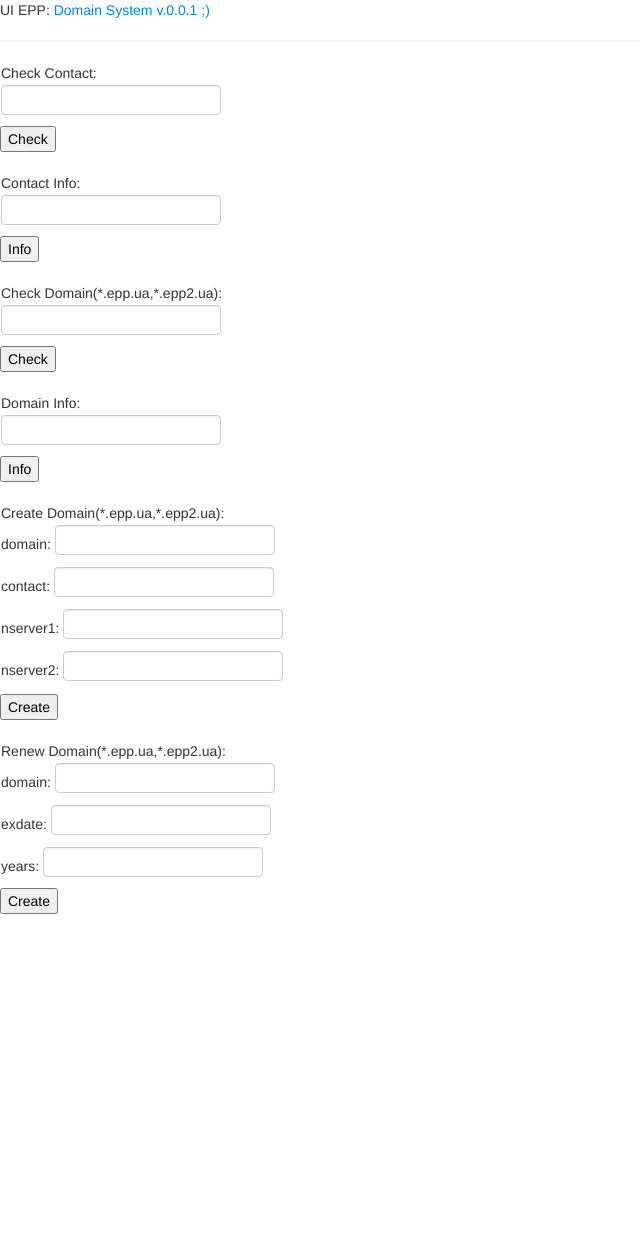
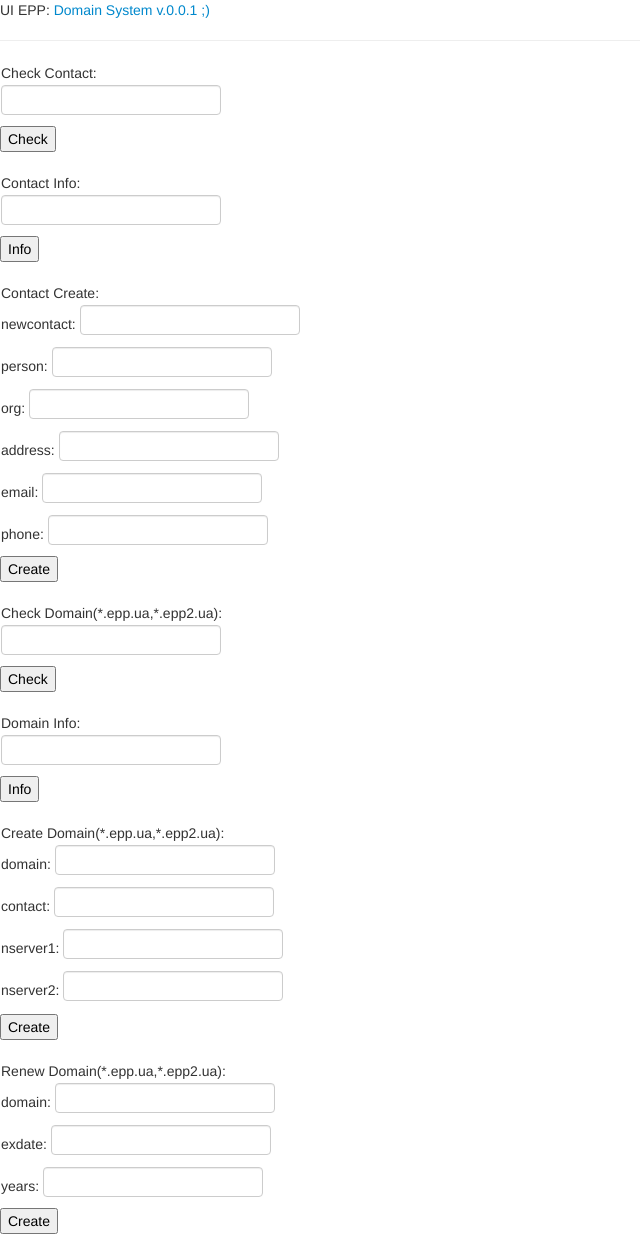
Before and after one commit to sailor777/flask-eppcli, a Flask app: page / in a window 1280 px wide. Shown: the whole page, without its empty margins (0-640 px from the left). Before the commit the page ends 914 px from the top, so only its background shows below. Run offline with Flask 2, Linux system fonts and the light colour scheme.

Commit message:
commit v.0.0.1

```diff
--- a/app/forms.py
+++ b/app/forms.py
@@ -20,13 +20,14 @@ class DomainInfoForm(Form):
     domaininfo = StringField('Domain_info', validators=[Length(min=2, max=255)])
 
 class ContactCreateForm(Form):
-    registrant = StringField('Contact ID', validators=[Length(min=3, max=16)])
-    person = StringField('First Last', validators=[Length(min=4, max=25)])
+    newcontact = StringField('Contact_ID', validators=[Length(min=3, max=16)])
+    person = StringField('First_Last', validators=[Length(min=4, max=25)])
     org = StringField('Company', validators=[Length(min=4, max=255)])
     address = StringField('Address', validators=[Length(min=4, max=255)])
     city = StringField('City', validators=[Length(min=4, max=25)])
-    cc = StringField('Counry Code', validators=[Length(min=2, max=2)])
-    email = StringField('Email Address', validators=[Length(min=6, max=240)])
+    pc = StringField('PostalCode', validators=[Length(min=4, max=25)])
+    country_code = StringField('Counry_Code', validators=[Length(min=2, max=2)])
+    email = StringField('Email', validators=[Length(min=6, max=240)])
     phone = StringField('Phone number', validators=[DataRequired()])
 
 class DomainCreateForm(Form):
--- a/app/templates/index.html
+++ b/app/templates/index.html
@@ -17,6 +17,7 @@
     <td><input type="submit" value="Check"></td>
     <td></td>
 </form>
+
 <form action="" method="post" name="registrantinfo">
     {{ form3.hidden_tag() }}
       <table>
@@ -34,6 +35,71 @@
     <td><input type="submit" value="Info"></td>
     <td></td>
 </form>
+
+<form action="" method="post" name="newcontact">
+    {{ form6.hidden_tag() }}
+      <table>
+        <td>Contact Create:</td>
+          <tr>
+              <td><span style="width: 100">newcontact:</span>
+                {{ form6.newcontact(size=30, maxlength=16) }}</td>
+              <td>
+              {% for error in form6.newcontact.errors %}
+              <span style="color: red;">[{{ error }}]</span><br>
+              {% endfor %}
+              </td>
+          </tr>
+          <tr>
+              <td><span style="width: 100">person:</span>
+                {{ form6.person(size=30, maxlength=16) }}</td>
+              <td>
+              {% for error in form6.person.errors %}
+              <span style="color: red;">[{{ error }}]</span><br>
+              {% endfor %}
+              </td>
+          </tr>
+          <tr>
+              <td><span style="width: 100">org:</span>
+                {{ form6.org(size=30, maxlength=255) }}</td>
+              <td>
+              {% for error in form6.org.errors %}
+              <span style="color: red;">[{{ error }}]</span><br>
+              {% endfor %}
+              </td>
+          </tr>
+          <tr>
+              <td><span style="width: 100">address:</span>
+                {{ form6.address(size=30, maxlength=255) }}</td>
+              <td>
+              {% for error in form6.address.errors %}
+              <span style="color: red;">[{{ error }}]</span><br>
+              {% endfor %}
+              </td>
+          </tr>
+          <tr>
+              <td><span style="width: 100">email:</span>
+                {{ form6.email(size=30, maxlength=255) }}</td>
+              <td>
+              {% for error in form6.email.errors %}
+              <span style="color: red;">[{{ error }}]</span><br>
+              {% endfor %}
+              </td>
+          </tr>
+          <tr>
+              <td><span style="width: 100">phone:</span>
+                {{ form6.phone(size=30, maxlength=255) }}</td>
+              <td>
+              {% for error in form6.phone.errors %}
+              <span style="color: red;">[{{ error }}]</span><br>
+              {% endfor %}
+              </td>
+          </tr>
+    </table>
+    <td></td>
+    <td><input type="submit" value="Create"></td>
+    <td></td>
+</form>
+
 <form action="" method="post" name="domain">
     {{ form1.hidden_tag() }}
       <table>
@@ -51,6 +117,7 @@
     <td><input type="submit" value="Check"></td>
     <td></td>
 </form>
+
 <form action="" method="post" name="domaininfo">
     {{ form4.hidden_tag() }}
       <table>
@@ -68,6 +135,7 @@
     <td><input type="submit" value="Info"></td>
     <td></td>
 </form>
+
 <form action="" method="post" name="newdomain">
     {{ form2.hidden_tag() }}
       <table>
@@ -114,8 +182,7 @@
     <td></td>
 </form>
 
-
-<form action="" method="post" name="newdomain">
+<form action="" method="post" name="renewdomain">
     {{ form5.hidden_tag() }}
       <table>
         <td>Renew Domain(*.epp.ua,*.epp2.ua):</td>
@@ -151,4 +218,6 @@
     <td><input type="submit" value="Create"></td>
     <td></td>
 </form>
+
+
 {% endblock %}
--- a/app/views.py
+++ b/app/views.py
@@ -49,6 +49,26 @@ def index():
             flash("Об'єкт не існує | Object does not exist")
         else:
             flash(resp)
+        return redirect(url_for('index'))
+
+    form6 = ContactCreateForm()
+    newcontact = form6.data['newcontact']
+    person = form6.data['person']
+    org = form6.data['org']
+    address = form6.data['address']
+    email = form6.data['email']
+    phone = form6.data['phone']
+    if form6.validate_on_submit():
+        my_epp.connect(EPP_SERVER)
+        resp = my_epp.login(EPP_LOGIN,EPP_PASS)
+        resp = my_epp.contact_create(person,org,address,city,email,phone,newcontact)
+        print(resp)
+        my_epp.logout()
+        if resp['epp']['response']['result'][0]['msg']['_text']\
+            == 'Command completed successfully':
+            flash('Command completed successfully')
+        else:
+            flash("Shit happens :()")
         return redirect(url_for('index'))
 
     form1 = DomainCheckForm()
@@ -130,6 +150,7 @@ def index():
                            title='UI EPP Domain System',
                            form=form,
                            form3=form3,
+                           form6=form6,
                            form1=form1,
                            form4=form4,
                            form2=form2,
--- a/ext/myeppclient.py
+++ b/ext/myeppclient.py
@@ -38,7 +38,8 @@ class MyEpp(EppClient):
         print(cmd)
         return self.send(cmd, log_send_recv=log_send_recv)
 
-    def contact_create(self,person,org,street,city,pc,cc,phone,email,id=None,log_send_recv=False):
+    def contact_create( self,person,org,street,email,phone,id=None,
+                        city='Lviv',pc='79000',cc='UA',log_send_recv=False):
         cmd = EppCreateContactCommand()
         cmd.postalInfo = {  '@type': 'int', 'name': person,'org': org, 'addr': \
                             {'street': street,'city': city, 'pc': pc, 'cc': cc}}
```
